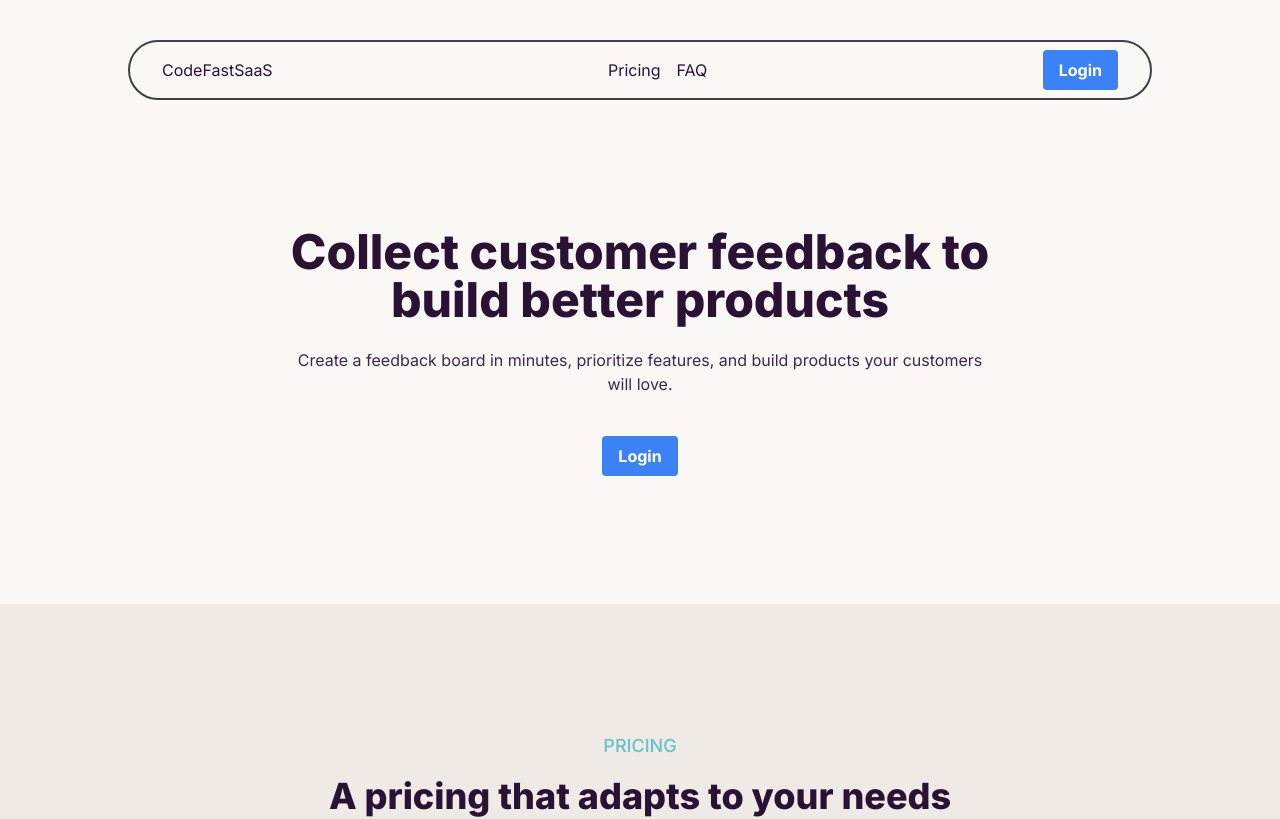
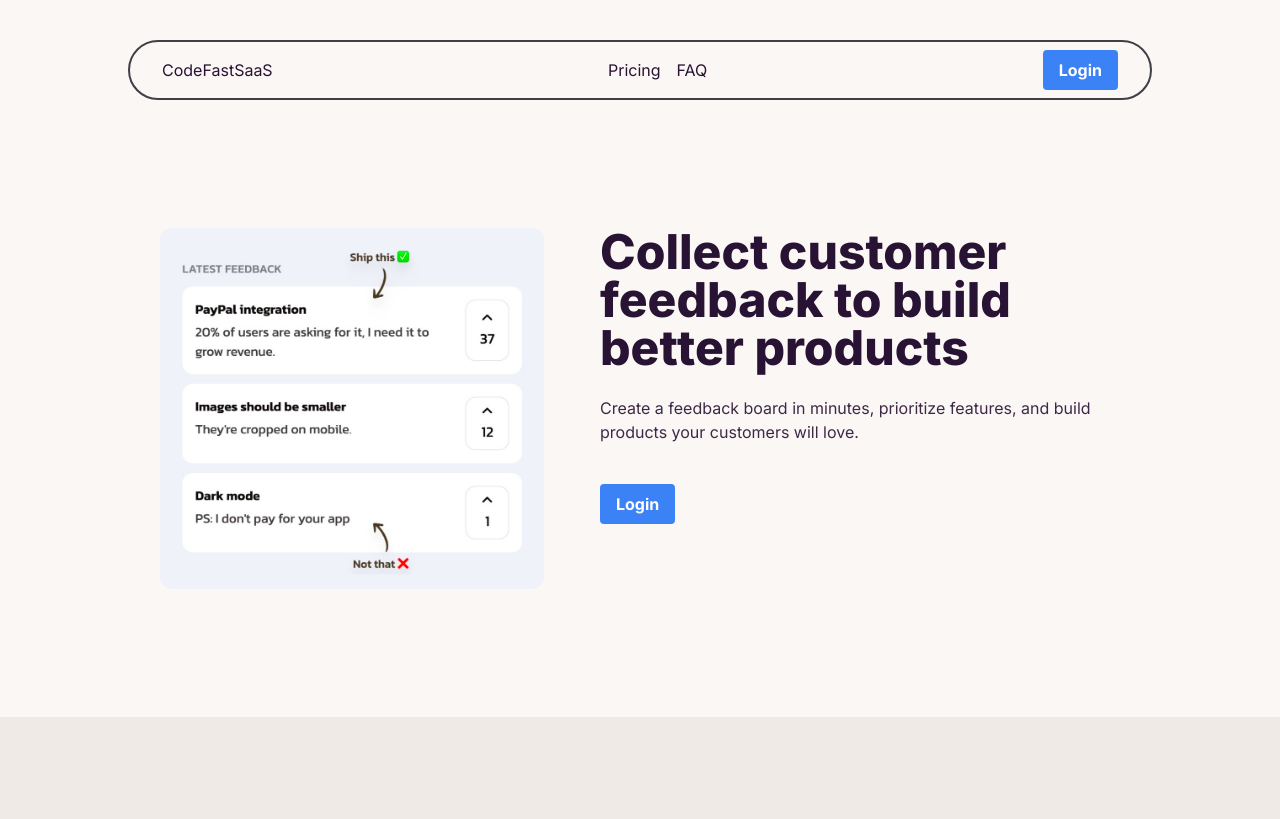
Before and after one commit to ratracegrad/codefast, a Next.js app: page / in a window 1280 px wide. Shown: the top 819 px of the page. Built offline with nearby package versions, Linux system fonts and the light colour scheme.

Commit message:
Completed the images section of the training

```diff
--- a/components/Hero.js
+++ b/components/Hero.js
@@ -1,11 +1,18 @@
 import React from 'react';
 import ButtonLogin from './ButtonLogin';
+import Image from 'next/image';
+import productDemo from '../public/assets/productDemo.jpeg';
 
 export default function Hero() {
   const isLoggedIn = false;
 
   return (
-    <section id="hero" className="px-8 py-32 text-center max-w-3xl mx-auto">
+    <section
+      id="hero"
+      className="px-8 py-32 text-center lg:text-left max-w-5xl mx-auto flex flex-col lg:flex-row gap-14 items-center lg:items-start"
+    >
+      <Image src={productDemo} alt="Product demo" priority className="w-96 rounded-xl saturate-200" />
+      <div>
         <h1 className="text-4xl lg:text-5xl font-extrabold mb-6">
           Collect customer feedback to build better products
         </h1>
@@ -14,6 +21,7 @@ export default function Hero() {
           products your customers will love.
         </div>
         <ButtonLogin isLoggedIn={isLoggedIn} />
+      </div>
     </section>
   );
 }
```
Also changed, not shown: public/assets/productDemo.jpeg (added). Lines whose indentation alone changed are shown as unchanged.
